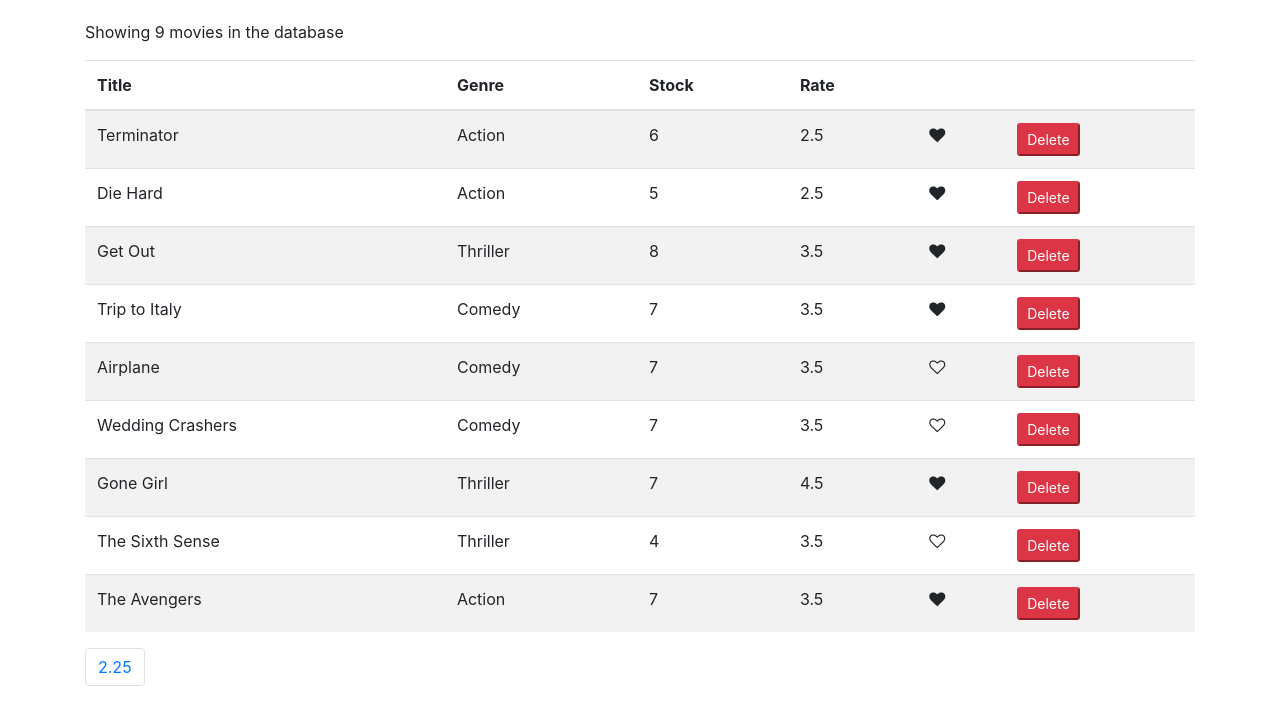
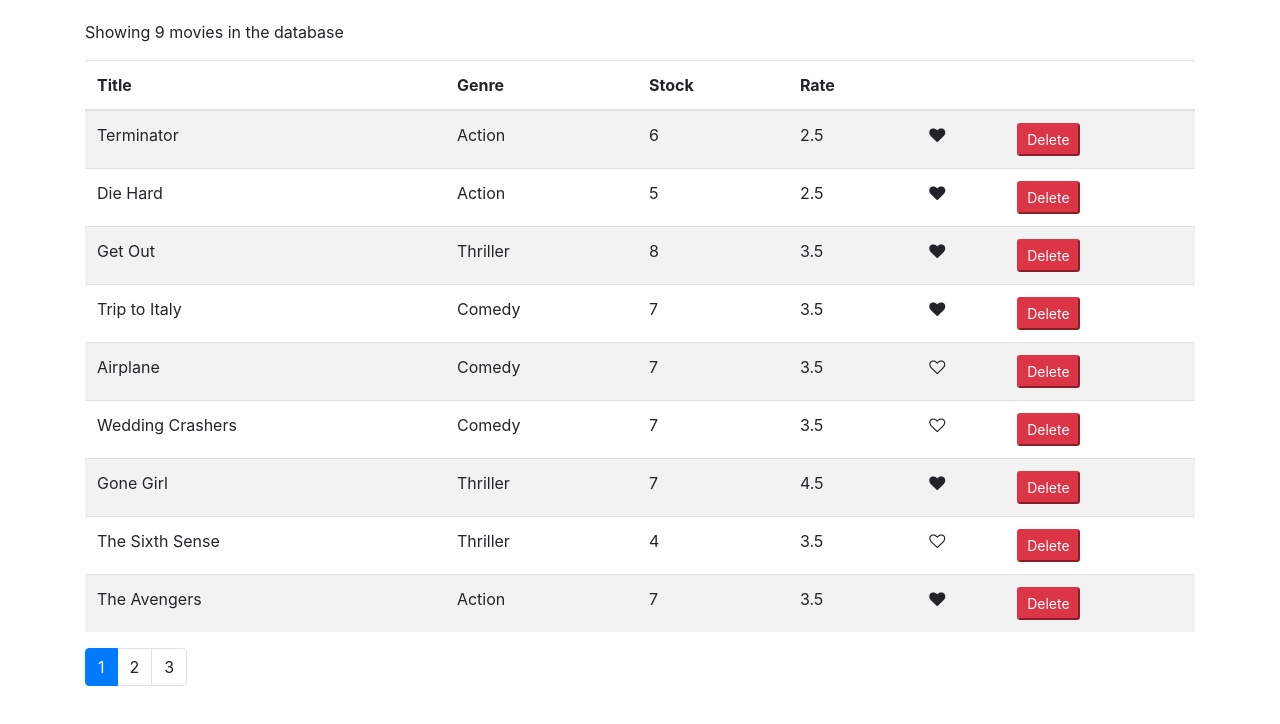
Before and after one commit to ChandimaHerath/movie-app-reactJS, a React (Create React App) app: page / in a window 1280 px wide. Shown: the top 724 px of the page. Built offline with nearby package versions, Linux system fonts and the light colour scheme.

Commit message:
pagination updated to hilight the selcted page

```diff
--- a/src/components/common/pagination.jsx
+++ b/src/components/common/pagination.jsx
@@ -1,16 +1,23 @@
 import React from 'react';
+import _ from 'lodash';
+
 const Pagination = (props) => {
+
 const itemsCount = props.itemsCount;
 const pageSize = props.pageSize;
+const currentPage = props.currentPage;
+const pagesCount = Math.ceil(itemsCount/pageSize);
+const pages = _.range(1, pagesCount+1);
 
-const pagesCount = itemsCount/pageSize;
-console.log(pagesCount);
 
 
 
    return (<nav>
         <ul className="pagination">
-            <li className="page-item"><a href="google.lk" className="page-link">{pagesCount} </a></li>
+            {pages.map(page=>( <li key={page} className={page === currentPage?"page-item active":"page-item"}  >
+                <a  onClick={()=>props.onPageChange(page)}  className="page-link">{page} </a>
+                </li>   ))}
+
         </ul>
     </nav>);
 };
--- a/src/components/movies.jsx
+++ b/src/components/movies.jsx
@@ -6,7 +6,8 @@ import Pagination from "./common/pagination";
 class Movies extends Component{
     state={
        movies: getMovies(),
-       pageSize: 4
+       pageSize: 4,
+       currentPage:1
     };
 
     handleDelete= movie=>{
@@ -23,16 +24,20 @@ class Movies extends Component{
     };
 
     handlePageChange = page => {
-        console.log(page);
+        this.setState({currentPage:page});
     }
 
     render(){
+
+        const {length: count} = this.state.movies;
+        const {pageSize} = this.state;
+
         if(this.state.movies.length === 0)
         return <p>There are no movies in the Database </p>;
 
         return (
             <React.Fragment>
-            <p>Showing {this.state.movies.length} movies in the database </p>
+            <p>Showing {count} movies in the database </p>
             <table className="table table-striped">
             <thead>
                 <tr>
@@ -56,7 +61,7 @@ class Movies extends Component{
 
             </tbody>
         </table>
-        <Pagination itemsCount={this.state.movies.length}  onPageChange={this.handlePageChange} pageSize={this.state.pageSize}/>
+        <Pagination itemsCount={count} currentPage={this.state.currentPage} onPageChange={this.handlePageChange} pageSize={pageSize}/>
         </React.Fragment>
         );
 
```
